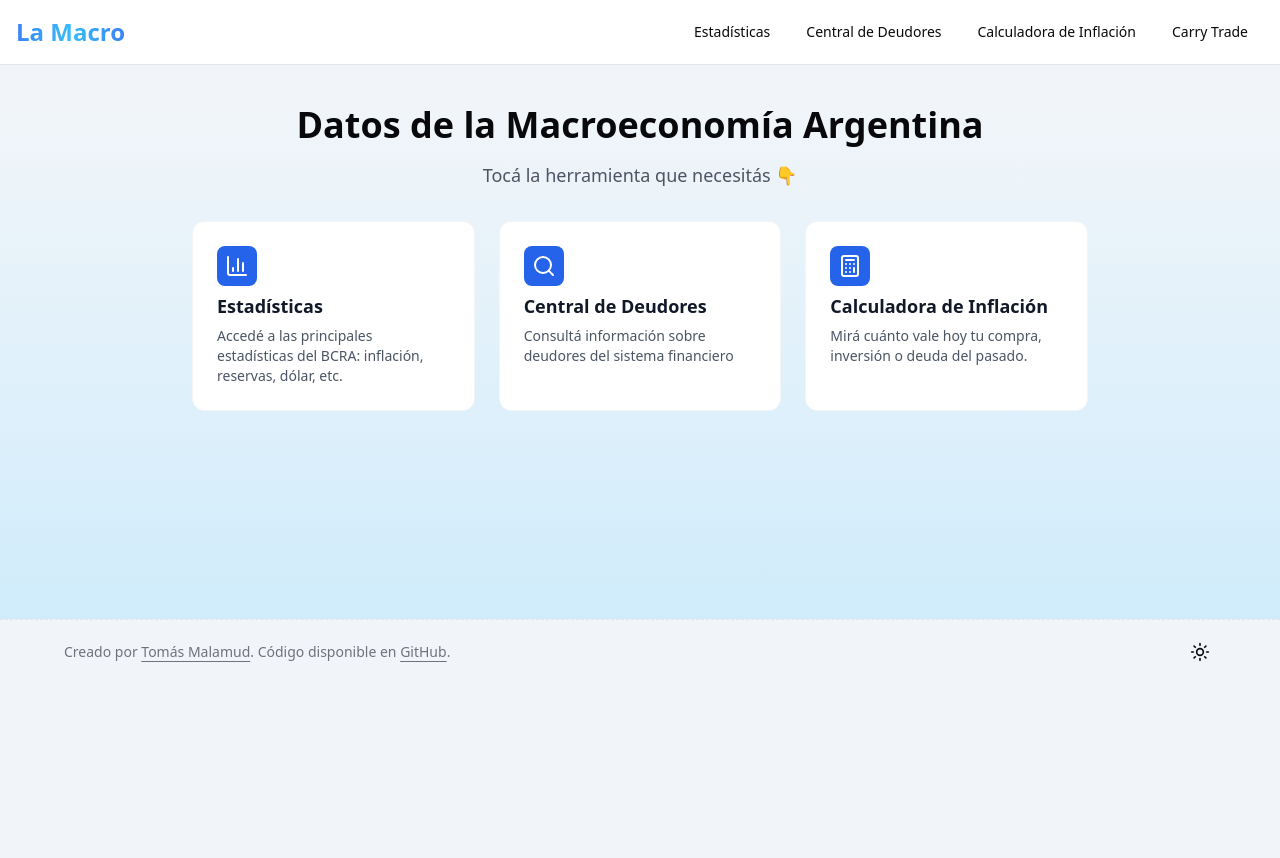
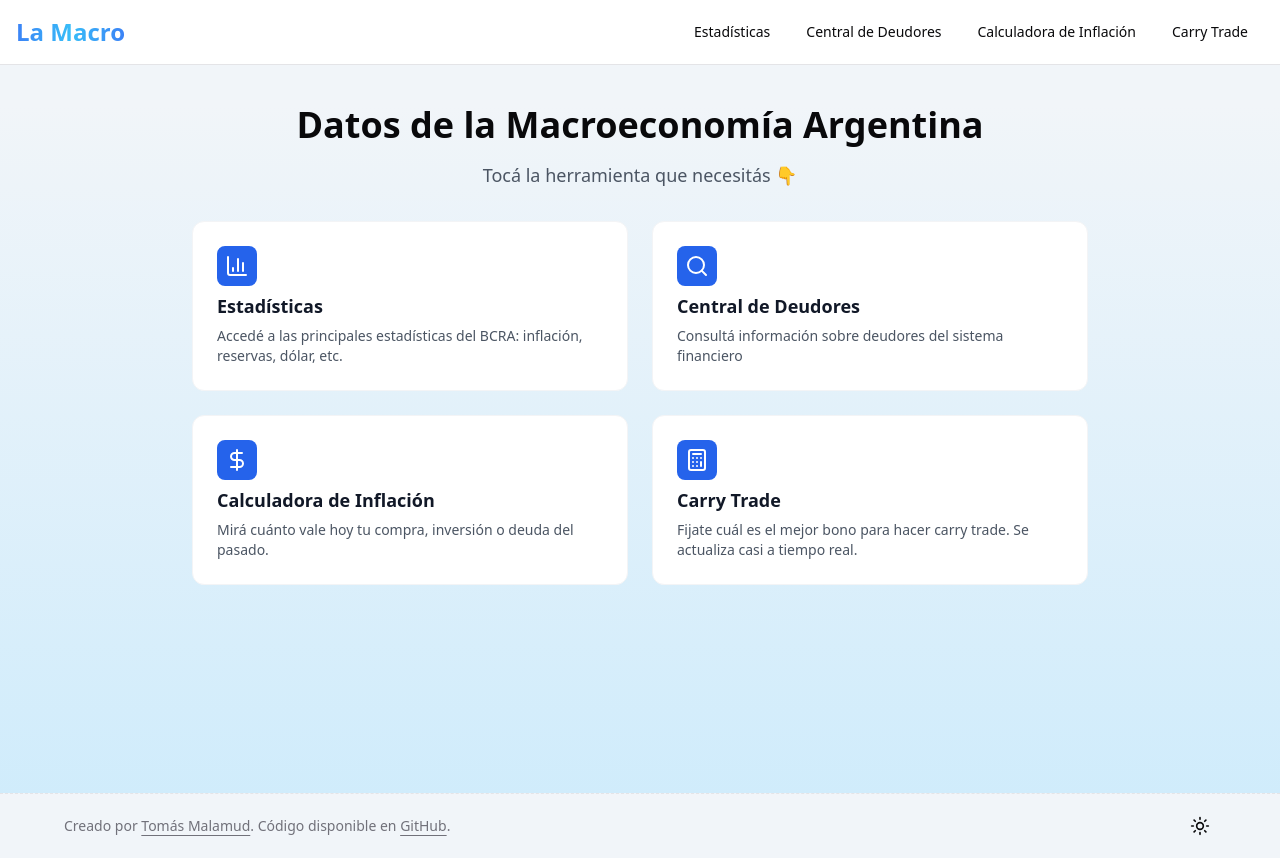
Before and after one commit to TomiMalamud/lamacro, a Next.js app: page / in a window 1280 px wide. Before the commit the page ends 800 px from the top, so only its background shows below. Built offline with nearby package versions, Linux system fonts and the light colour scheme; no server answers.

Commit message:
add link to home

```diff
--- a/components/links-feed.tsx
+++ b/components/links-feed.tsx
@@ -1,5 +1,5 @@
 import Link from 'next/link'
-import { BarChart3, Calculator, Search } from 'lucide-react'
+import { BarChart3, Calculator, Search, DollarSign } from 'lucide-react'
 import { Card, CardHeader, CardDescription } from '@/components/ui/card'
 
 export default function LinksFeed() {
@@ -19,16 +19,23 @@ export default function LinksFeed() {
     {
       title: 'Calculadora de Inflación',
       description: 'Mirá cuánto vale hoy tu compra, inversión o deuda del pasado.',
-      icon: Calculator,
+      icon: DollarSign,
       href: '/inflation-calculator',
     },
+    {
+      title: 'Carry Trade',
+      description: 'Fijate cuál es el mejor bono para hacer carry trade. Se actualiza casi a tiempo real. ',
+      icon: Calculator,
+      href: '/carry-trade',
+    },
+
   ]
 
   return (
     <div className="py-8">
       <div className="mx-auto max-w-7xl px-6 lg:px-8">
         <div className="mx-auto max-w-2xl lg:max-w-4xl">
-          <div className="grid grid-cols-1 gap-6 sm:grid-cols-2 lg:grid-cols-3">
+          <div className="grid grid-cols-1 gap-6 sm:grid-cols-2">
             {features.map((feature) => (
               <Link key={feature.title} href={feature.href} className="block transition-transform">
                 <Card className="h-full border-gray-100 dark:border-gray-900 hover:border-gray-300 dark:hover:border-gray-700 transition-colors border">
```
